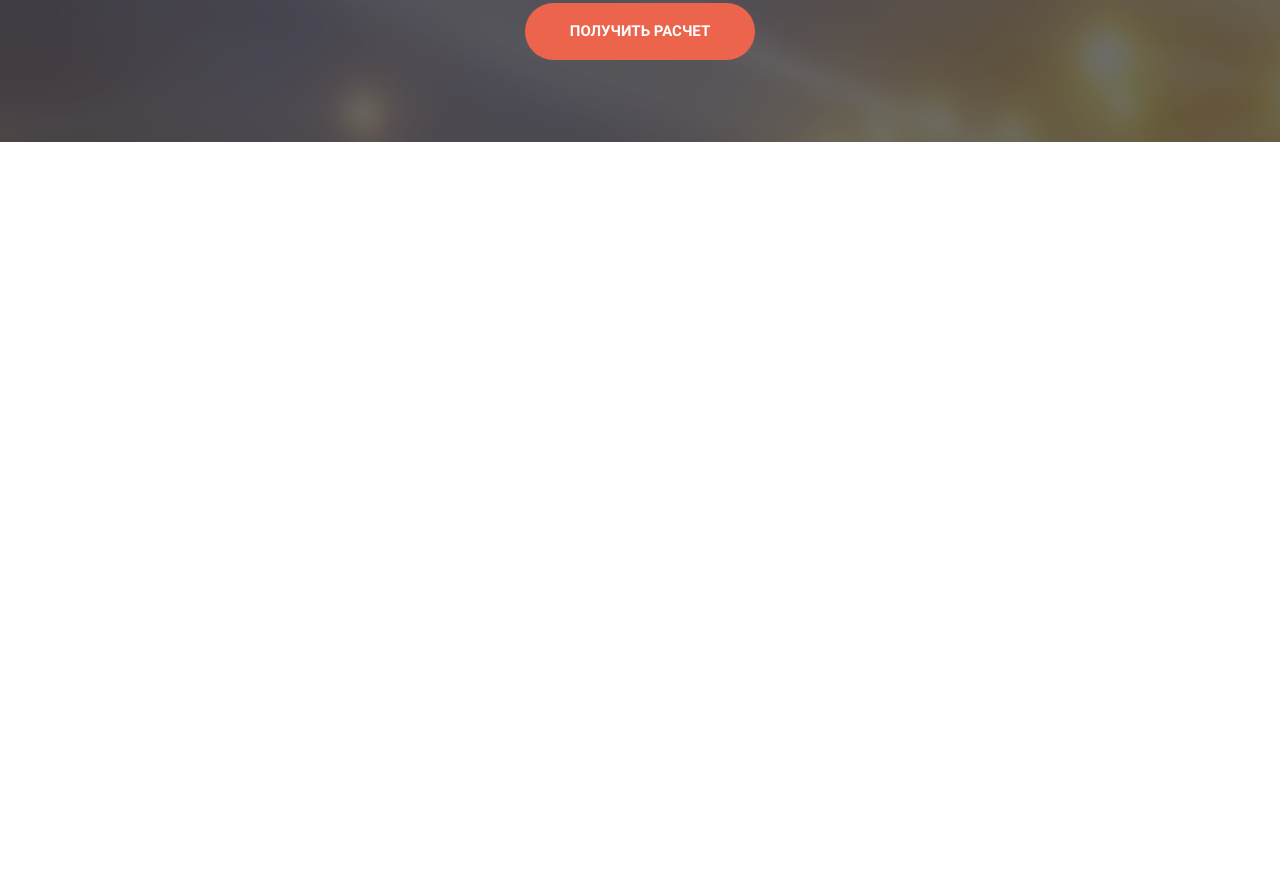
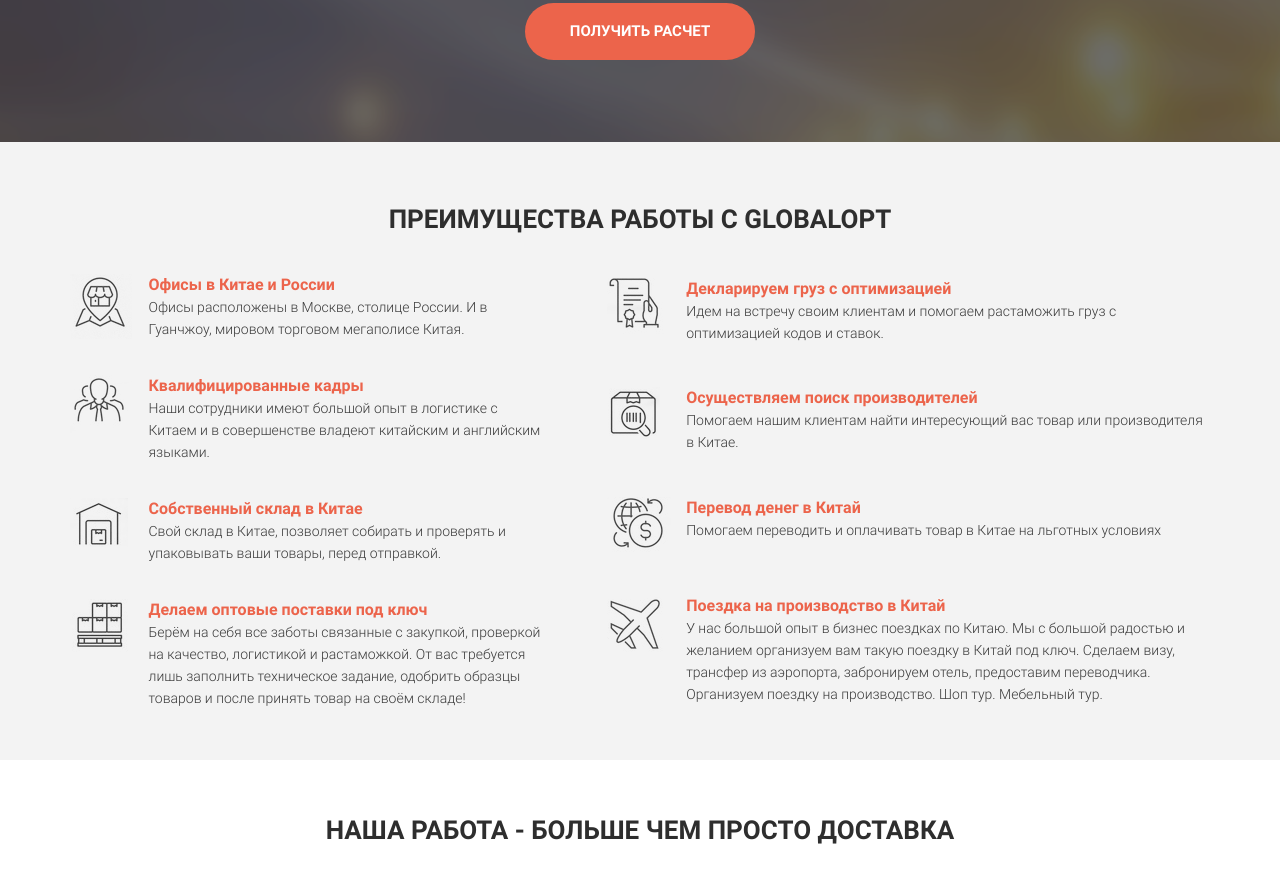
Before and after one commit to aj4kaa/practice_delivery, a website: page src/index.html in a window 1280 px wide. Shown: the part 628-1510 px from the top of the page. Before the commit the page ends 1360 px from the top, so only its background shows below. Drawn offline with Linux system fonts and the light colour scheme.

Commit message:
complete second section

```diff
--- a/src/index.html
+++ b/src/index.html
@@ -24,7 +24,7 @@
 				</div>
 				<div class="header__contacts">
 					<div class="header__question">Есть вопросы?</div>
-					<a href="" class="header__phone">+7 (926) 423 01 00</a>
+					<a href="tel:+79264230100" class="header__phone">+7 (926) 423 01 00</a>
 				</div>
 				<button class="button">Перезвоните мне</button>
 			</header>
@@ -48,7 +48,85 @@
 
 	<section class="advantages">
 		<div class="container">
+			<h2 class="title">Преимущества работы с GlobalOpt</h2>
+			<div class="advantages__wrapper">
+				<div class="advantages__col">
+					<div class="advantages__item">
+						<div class="advantages__icon">
+							<img src="img/icons/sec2_ic1.png" alt="icon1">
+						</div>
+						<div class="advantages__descr">
+							<span>Офисы в Китае и России<br></span>Офисы расположены в Москве, столице России.  И в Гуанчжоу, мировом торговом мегаполисе Китая.
+						</div>
+					</div>
+					<div class="advantages__item">
+						<div class="advantages__icon">
+							<img src="img/icons/sec2_ic2.png" alt="icon1">
+						</div>
+						<div class="advantages__descr">
+							<span>Квалифицированные кадры<br></span>Наши сотрудники имеют большой опыт в логистике с Китаем и в совершенстве владеют китайским и английским языками.
+						</div>
+					</div>
+					<div class="advantages__item">
+						<div class="advantages__icon">
+							<img src="img/icons/sec2_ic3.png" alt="icon1">
+						</div>
+						<div class="advantages__descr">
+							<span>Собственный склад в Китае<br></span>Свой склад в Китае, позволяет собирать и проверять и упаковывать  ваши товары, перед отправкой.
+						</div>
+					</div>
+					<div class="advantages__item">
+						<div class="advantages__icon">
+							<img src="img/icons/sec2_ic4.png" alt="icon1">
+						</div>
+						<div class="advantages__descr">
+							<span>Делаем оптовые поставки под ключ<br></span>Берём на себя все заботы связанные с  закупкой, проверкой на качество, логистикой и растаможкой. От вас требуется лишь заполнить техническое задание, одобрить  образцы товаров и после принять товар на своём складе!
+						</div>
+					</div>
+				</div>
+				<div class="advantages__col">
+					<div class="advantages__item">
+						<div class="advantages__icon">
+							<img src="img/icons/sec2_ic5.png" alt="icon1">
+						</div>
+						<div class="advantages__descr">
+							<span>Декларируем груз с оптимизацией<br></span>Идем на встречу своим клиентам и помогаем растаможить груз с оптимизацией кодов и ставок.
+						</div>
+					</div>
+					<div class="advantages__item">
+						<div class="advantages__icon">
+							<img src="img/icons/sec2_ic6.png" alt="icon1">
+						</div>
+						<div class="advantages__descr">
+							<span>Осуществляем поиск производителей<br></span>Помогаем нашим клиентам найти интересующий вас товар или производителя в Китае.
+						</div>
+					</div>
+					<div class="advantages__item">
+						<div class="advantages__icon">
+							<img src="img/icons/sec2_ic7.png" alt="icon1">
+						</div>
+						<div class="advantages__descr">
+							<span>Перевод денег в Китай<br></span>Помогаем переводить и оплачивать товар в Китае на льготных условиях
+						</div>
+					</div>
+					<div class="advantages__item">
+						<div class="advantages__icon">
+							<img src="img/icons/sec2_ic8.png" alt="icon1">
+						</div>
+						<div class="advantages__descr">
+							<span>Поездка на производство в Китай<br></span>У нас большой опыт в бизнес поездках по Китаю. Мы с большой радостью и желанием организуем вам такую поездку в Китай под ключ. Сделаем визу, трансфер из аэропорта, забронируем отель, предоставим переводчика. Организуем поездку на производство. Шоп тур. Мебельный тур.
+						</div>
+					</div>
+				</div>
 
+			</div>
+		</div>
+	</section>
+
+	<section class="tagline">
+		<div class="container">
+			<h2 class="title">Наша работа - больше чем просто доставка</h2>
+			<div class="tagline__wrapper"></div>
 		</div>
 	</section>
 <script src="js/script.js"></script>
--- a/src/sass/blocks/_advantages.scss
+++ b/src/sass/blocks/_advantages.scss
@@ -1,3 +1,37 @@
 .advantages {
 	min-height: 590px;
+	padding: 58px 0 51px 0;
+	background-color: #f3f3f3;
+	&__wrapper {
+		display: flex;
+		justify-content: space-between;
+	}
+	&__col {
+		display: flex;
+		flex-direction: column;
+		justify-content: space-around;
+		&:last-child {
+			margin-left: 61px;
+		}
+	}
+	&__item {
+		margin-top: 35px;
+		display: flex;
+		justify-content: flex-start;
+	}
+	&__icon {
+		min-width: 66px;
+	}
+	&__descr {
+		margin-left: 13px;
+		color: #3a3a3a;
+		font-size: 14px;
+		line-height: 22px;
+		font-weight: 300;
+		span {
+			color: #ec644b;
+			font-size: 16px;
+			font-weight: 700;
+		}
+	}
 }
--- a/src/sass/blocks/_header.scss
+++ b/src/sass/blocks/_header.scss
@@ -21,11 +21,22 @@
 		padding: 0;
 	}
 	&__link {
+		position: relative;
 		color: #ffffff;
 		font-size: 15px;
 		font-weight: 500;
 		transition: .2s all;
-		:hover {
+		&:before {
+			content: '';
+			position: absolute;
+			bottom: 0;
+			width: 100%;
+			border-bottom: 1px solid $col1;
+			transform: scaleX(0);
+			transition: .2s all;
+		}
+		&:hover:before {
+			transform: scaleX(1);
 			color: $col1;
 		}
 	}
--- /dev/null
+++ b/src/sass/blocks/_tagline.scss
@@ -0,0 +1,4 @@
+.tagline {
+	min-height: 619px;
+	padding: 51px 0 57px 0;
+}
--- /dev/null
+++ b/src/sass/blocks/_titles.scss
@@ -0,0 +1,7 @@
+.title {
+	text-align: center;
+	color: #2e2e2e;
+	font-size: 26px;
+	font-weight: 700;
+	text-transform: uppercase;
+}
--- a/src/sass/style.scss
+++ b/src/sass/style.scss
@@ -20,7 +20,14 @@ img {
 	max-width: 100%;
 	max-height: 100%;
 }
+
+h1, h2, h3 {
+	margin: 0;
+	padding: 0;
+}
 @import "blocks/promo";
 @import "blocks/header";
 @import "blocks/buttons";
 @import "blocks/advantages";
+@import "blocks/titles";
+@import "blocks/tagline";
```
Also changed, not shown: src/css/style.min.css, src/img/icons/sec2_ic1.png (added), src/img/icons/sec2_ic2.png (added), src/img/icons/sec2_ic3.png (added), src/img/icons/sec2_ic4.png (added), src/img/icons/sec2_ic5.png (added), src/img/icons/sec2_ic6.png (added), src/img/icons/sec2_ic7.png (added), src/img/icons/sec2_ic8.png (added).
